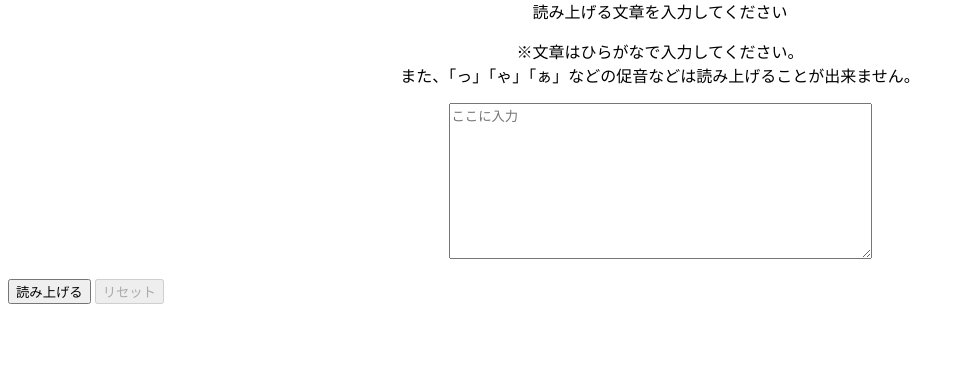
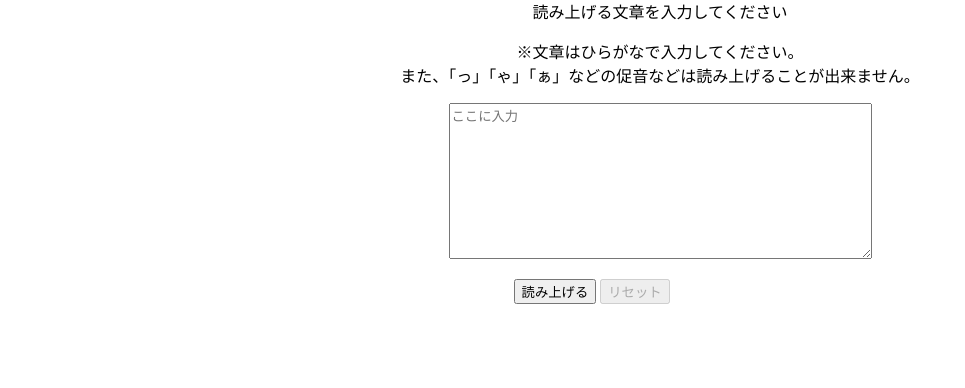
Before and after one commit to otake619/yomiagekun, a PHP site: page / in a window 1280 px wide. Shown: the part 116-504 px from the top of the page, without its empty margins (0-965 px from the left). Run offline with PHP 8.4, Linux system fonts and the light colour scheme.

Commit message:
change style.css

```diff
--- a/style.css
+++ b/style.css
@@ -9,3 +9,7 @@ ul li{
 ul{
     text-align: center;
 }
+
+#inputButton{
+    margin-left: 40%;
+}
```
